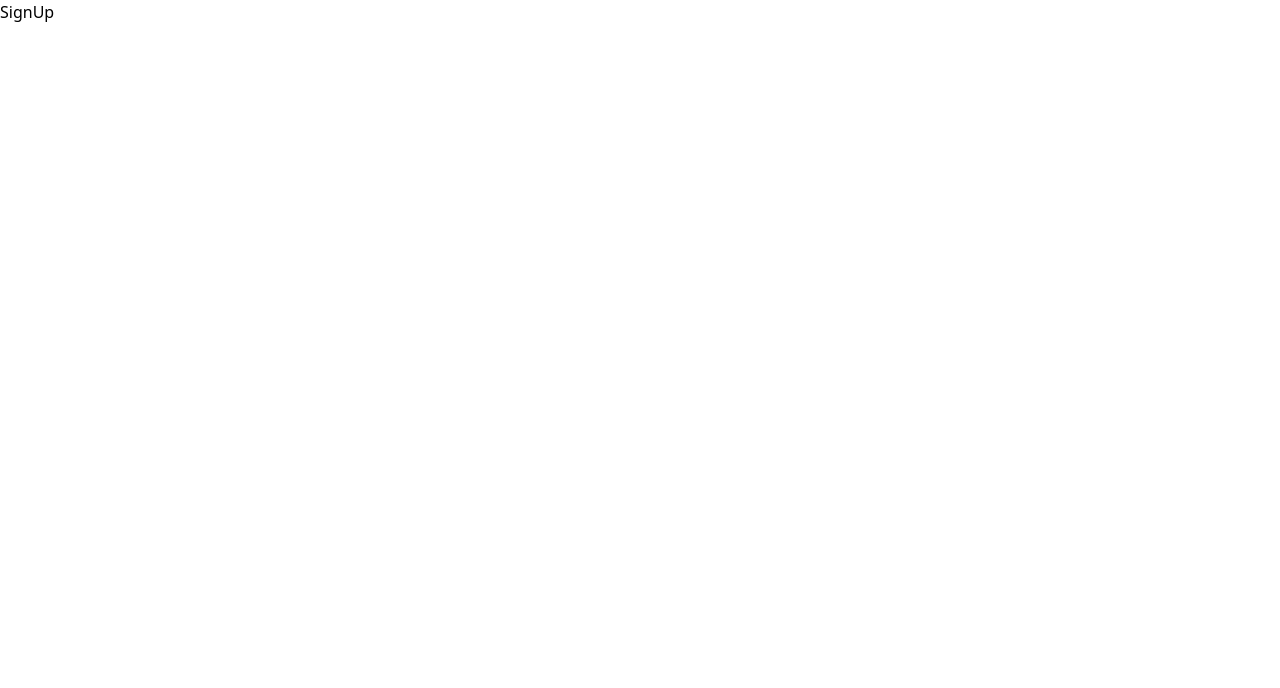
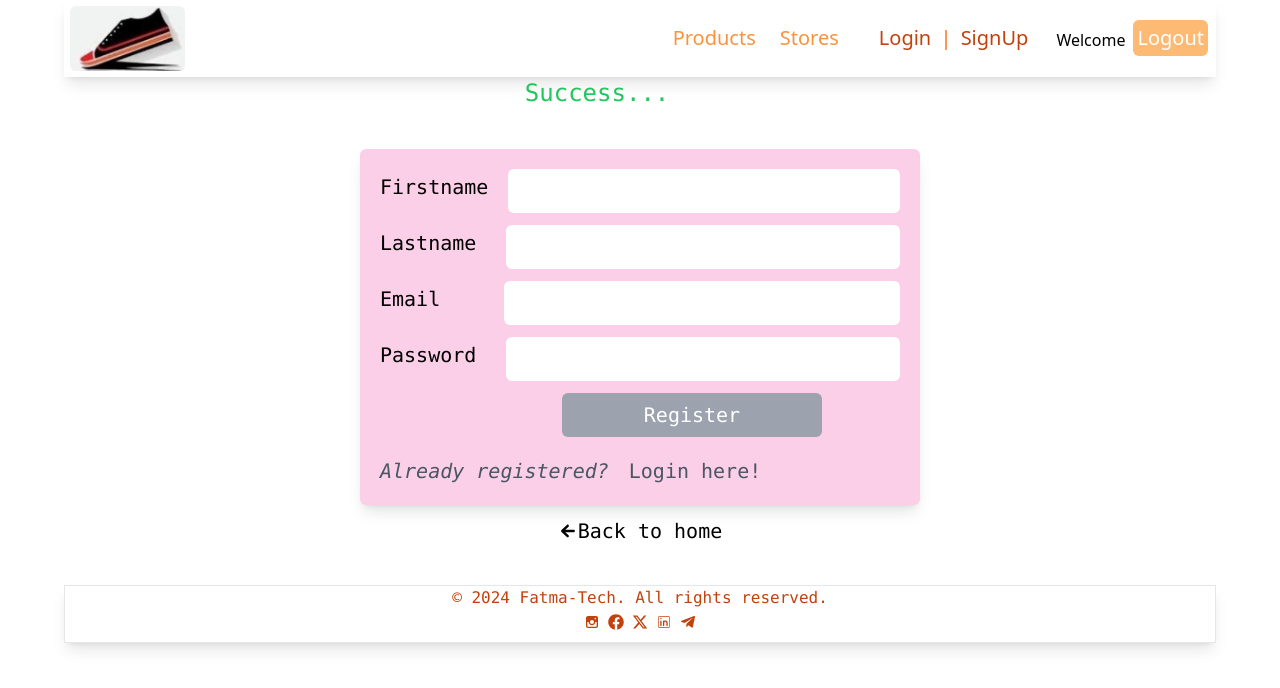
Before and after one commit to asnganje/shoeStoreFrontEnd, a React (Vite) app: page /signup in a window 1280 px wide. Shown: the top 688 px of the page. Built offline with nearby package versions, Linux system fonts and the light colour scheme.

Commit message:
import relevant dependencies for signup

```diff
--- a/src/components/auth/SignUp.jsx
+++ b/src/components/auth/SignUp.jsx
@@ -1,6 +1,59 @@
+import Footer from "../Footer";
+import Header from "../Header";
+import { Link } from "react-router-dom";
+import { IoMdArrowRoundBack } from "react-icons/io";
+
 const SignUp = () => {
     return(
-        <div>SignUp</div>
+        <div className="relative mx-[5%] h-screen">
+            <Header />
+            {<p className="text-green-500 text-2xl mx-[40%] font-mono">Success...</p>}
+            <div className="flex relative flex-col gap-3 items-center justify-center text-xl font-mono mt-10">
+                    <div className="bg-pink-200 p-5 shadow-lg rounded-md w-[100%] md:w-[70vh]">
+                        <form>
+                            <div className="mb-3 flex gap-5">
+                                <label className="mt-1">Firstname</label>
+                                <input
+                                type="text"
+                                className="w-full rounded-md p-2 focus:outline-none focus:ring focus:border-blue-300"
+                                />
+                            </div>
+                            <div className="mb-3 flex gap-5">
+                                <label className="mt-1">Lastname</label>
+                                <input
+                                type="text"
+                                className="w-full ml-2.5 rounded-md p-2 focus:outline-none focus:ring focus:border-blue-300"
+                                />
+                            </div>
+                            <div className="mb-3 flex gap-5">
+                                <label className="mt-1">Email</label>
+                                <input
+                                type="text"
+                                className="w-full ml-11 rounded-md p-2 focus:outline-none focus:ring focus:border-blue-300"
+                                />
+                            </div>
+                            <div className="mb-3 flex gap-5">
+                                <label className="mt-1">Password</label>
+                                <input
+                                type="text"
+                                className="w-full ml-2.5 rounded-md p-2 focus:outline-none focus:ring focus:border-blue-300"
+                                />
+                            </div>
+                            <button className="text-white rounded-md w-[50%] mx-[35%] bg-gray-400 hover:bg-gray-500 p-2">Register</button>
+                        </form>
+                        <div className="flex gap-5 mt-5">
+                            <p className="text-gray-600 italic space-x-0">Already registered?</p><Link to='/login' className="text-gray-600 hover:text-blue-500 hover:underline">Login here!</Link>
+                        </div>
+                    </div>
+
+                    <Link to="/" className="h-[10%]">
+                        <p className=" flex items-center cursor-pointer hover:underline hover:text-blue-400 mb-[5vh]">
+                            <IoMdArrowRoundBack />Back to home
+                        </p>
+                    </Link>
+                </div>
+                <Footer/>
+            </div>
     )
 }
 
```
